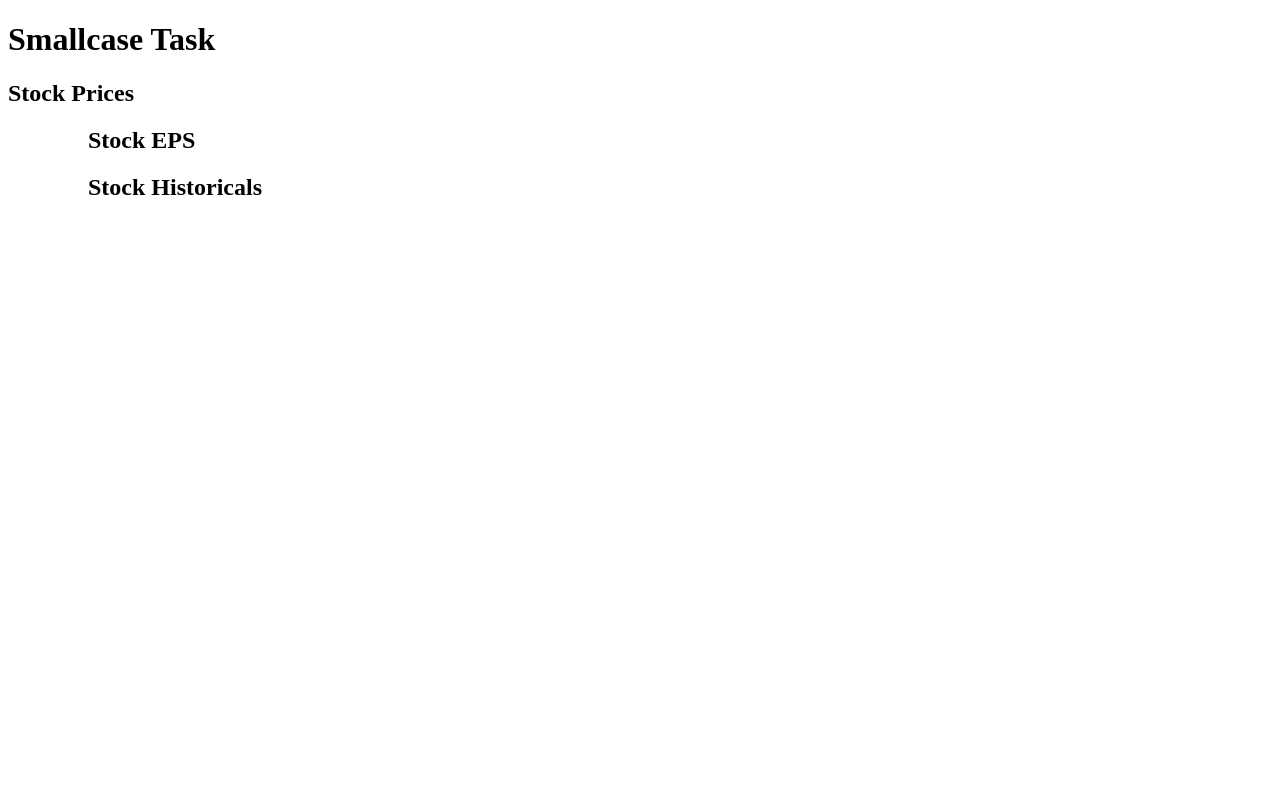
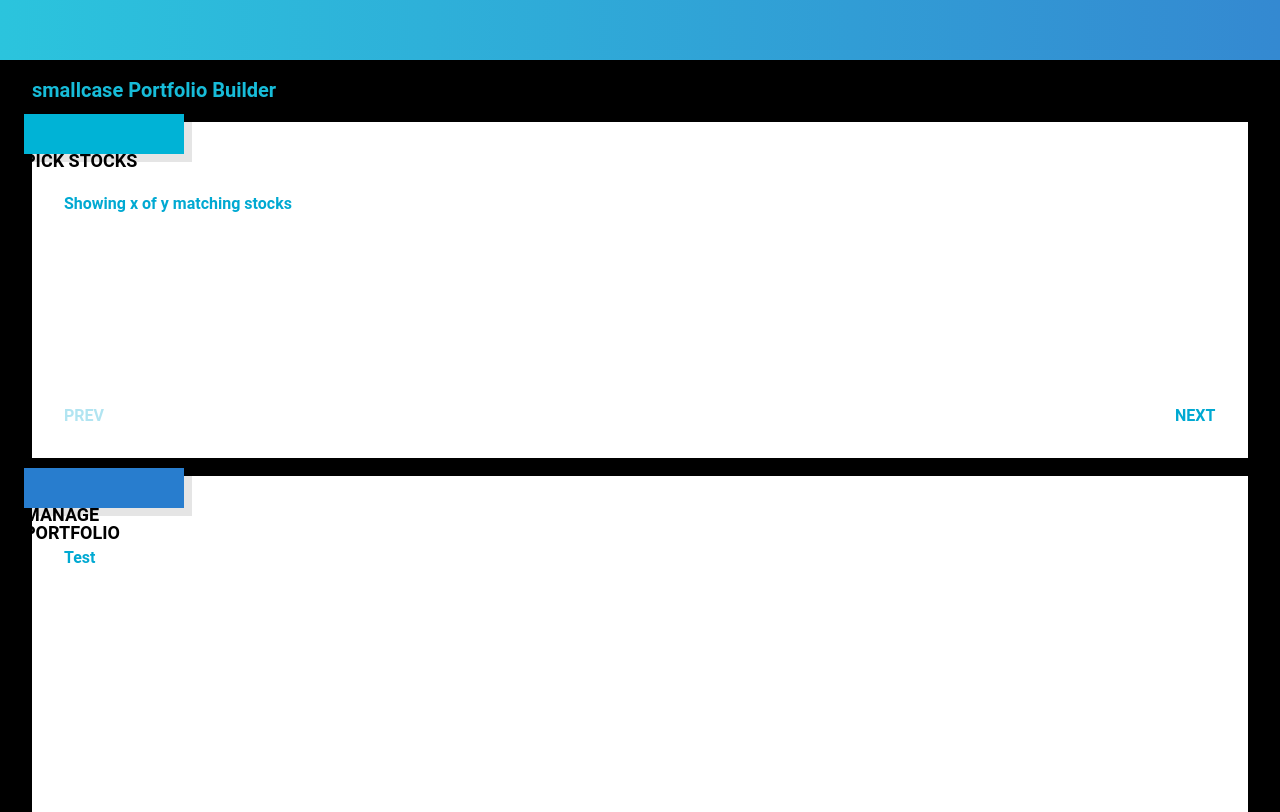
Before and after one commit to kashishgrover/SmallcaseApp, a website: page app/index.html in a window 1280 px wide. Drawn offline with nearby package versions, Linux system fonts and the light colour scheme; some packages are replaced by stand-ins of ours.

Commit message:
UI taking shape

```diff
--- a/app/index.html
+++ b/app/index.html
@@ -3,27 +3,50 @@
     <meta charset="utf-8">
     <title>Smallcase Task</title>
     <meta name="viewport" content="width=device-width, initial-scale=1">
-    <!-- <link rel="stylesheet" href="bower_components/html5-boilerplate/dist/css/normalize.css"> -->
-    <!-- <link rel="stylesheet" href="bower_components/html5-boilerplate/dist/css/main.css"> -->
     <link rel="stylesheet" href="style.css">
   </head>
   <body ng-app="SmallcaseTask" ng-controller="stocksController">
+      <nav class="Navbar"></nav>
+      <div class="wrapper">
+        <div class="smallcase-Portfolio">
+          smallcase Portfolio Builder
+        </div>
+        <div class="Panel">
+          <div class="PanelLabel PickStocksLabel">
+            <p class="PanelLabelText">PICK STOCKS</p>
+          </div>
+          <p class="showing-x-of-y">Showing x of y matching stocks</p>
+          <a class="PREV">PREV</a>
+          <a class="NEXT">NEXT</a>
+        </div>
+        <br>
+        <div class="Panel">
+          <div class="PanelLabel ManagePortfolioLabel">
+            <p class="PanelLabelText">MANAGE PORTFOLIO</p>
+          </div>
+          <p class="showing-x-of-y">Test</p>
+        </div>
+      </div>
+      <!-- <div ui-view=""></div>
        <h1>Smallcase Task</h1>
       <h2>Stock Prices</h2>
       <ul>
         <li ng-repeat="(name, price) in stockPrices">
           {{name}} : {{price}}
         </li>
+      </ul>
+      <h2>Stock EPS</h2>
       <ul>
-    <h2>Stock EPS</h2>
         <li ng-repeat="(name, eps) in stockEPS">
           {{name}} : {{eps}}
         </li>
+      </ul>
       <h2>Stock Historicals</h2>
+      <ul>
         <li ng-repeat="(name, historical) in stockHistoricals">
           {{name}} : {{historical}}
         </li>
-    </h1>
+      </ul> -->
     <script src="bower_components/angular/angular.js"></script>
     <script src="bower_components/angular-route/angular-route.js"></script>
     <script src="js/app.js"></script>
--- a/app/js/app.js
+++ b/app/js/app.js
@@ -1,5 +1,5 @@
 'use strict';
 
 angular.module('SmallcaseTask', [
-  'SmallcaseTask.controllers'
+  'SmallcaseTask.controllers',
 ]);
--- a/app/style.css
+++ b/app/style.css
@@ -1,59 +1,120 @@
-.smallcase-Task {
-  width: 100%;
-  height: 911pt;
-}
-
 .Navbar {
   width: 100%;
-  height: 53pt;
+  height: 60px;
+  z-index: 9;
+  padding: 0;
+  position: fixed;
+  display: flex;
   background-image: linear-gradient(to right, #2bc4dd, #3489d1);
-  top: 0;
-  left: 0;
-  right: 0;
-  padding: 0 20px;
-  z-index: 1000;
-  position: fixed;
-}
-
-.Background {
-  width: 100%;
-  height: 858pt;
-  top: 0;
-  left: 0;
-  right: 0;
-  background-attachment: fixed;
-  background-size: cover;
-  background-repeat: no-repeat;
-  background-color: #2e2e2e;
-}
-
-.Rectangle-2 {
-  width: 1204pt;
-  height: 336pt;
-  background-color: #ffffff;
+  box-shadow: 0 2px 5px 0 rgba(0,0,0,0.16), 0 2px 10px 0 rgba(0,0,0,0.12);
 }
 
 .smallcase-Portfolio {
+  padding-top: 80px;
+  padding-bottom: 10px;
+  left: 30px;
   width: 380px;
   height: 32px;
-  font-family: ProximaNova;
-  font-size: 32px;
+  font-family: 'Roboto', sans-serif;
+  font-size: 20px;
+  font-weight: 600;
+  line-height: 1;
+  /*text-align: left;*/
+  color: #17bcd9;
+}
+
+.wrapper {
+  position: relative;
+  margin: auto;
+  display: block;
+  width: 95%;
+}
+
+.Panel {
+  width: 100%;
+  height: 336px;
+  background-color: #ffffff;
+  position: relative;
+}
+
+.NEXT{
+  position: absolute;
+  width: 41px;
+  height: 20px;
+  font-family: 'Roboto', sans-serif;
+  font-size: 16px;
+  font-weight: 600;
+  text-align: left;
+  color: #00a9d2;
+  bottom:32px;
+  right:32px;
+}
+
+.PREV{
+  position: absolute;
+  width: 40px;
+  height: 20px;
+  opacity: 0.3;
+  font-family: 'Roboto', sans-serif;
+  font-size: 16px;
+  font-weight: 600;
+  text-align: left;
+  color: #00a9d2;
+  bottom: 32px;
+  left: 32px;
+}
+
+.showing-x-of-y {
+  position: absolute;
+  top: 56px;
+  left: 32px;
+  width: 266px;
+  height: 20px;
+  font-family: 'Roboto', sans-serif;
+  font-size: 16px;
+  font-weight: 600;
+  text-align: left;
+  color: #00a9d2;
+}
+
+.PanelLabel {
+  width: 160px;
+  height: 40px;
+  line-height: 40px;
+  left: -8px;
+  top: -8px;
+  position: relative;
+  -webkit-box-shadow: 8px 8px 0px 0px rgba(0,0,0,0.1);
+  -moz-box-shadow: 8px 8px 0px 0px rgba(0,0,0,0.1);
+  box-shadow: 8px 8px 0px 0px rgba(0,0,0,0.1);
+}
+
+.PanelLabelText {
+  left: 0;
+  top: 50%;
+  font-family: 'Roboto', sans-serif;
+  width: 100%;
+  text-align: center;
+  font-size: 18px;
   font-weight: 600;
   line-height: 1;
   text-align: left;
-  color: #17bcd9;
+  color: #000;
+  position: absolute;
 }
 
-.container.fix {
-    width: 1140px
+.PickStocksLabel {
+  background-color: #00b3d6
 }
 
-.container-small {
-    width: 100%;
-    max-width: 825px;
-    margin: 0 auto
+.ManagePortfolioLabel {
+  background-color: #287dce;
 }
 
-.container-small.fix {
-    width: 825px
+body {
+  font-family: 'Work Sans', sans-serif;
+  /*background-color: #f9f9f9;*/
+  background-color: black;
+  margin: 0;
+  /*line-height: 1.5;*/
 }
```
Also changed, not shown: 1 other file. Lines whose indentation alone changed are shown as unchanged.
